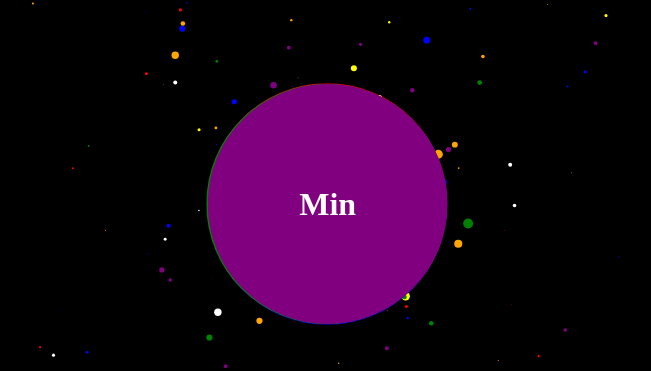
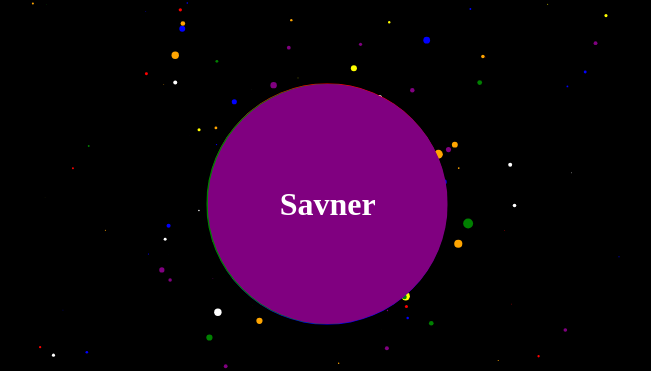
Before and after one commit to setjab/Mia, a plain HTML site: page index.html in a window 1280 px wide. Shown: the part 196-567 px from the top of the page, without its empty margins (313-964 px from the left). Drawn offline with Linux system fonts and the light colour scheme.

Commit message:
Update index.html

```diff
--- a/index.html
+++ b/index.html
@@ -67,9 +67,9 @@
     <div id="circle-container">
         <div id="center-circle" class="circle">Mia</div>
         <div class="circle" id="circle-1" style="background-color: red;">Jeg</div>
-        <div class="circle" id="circle-2" style="background-color: blue;">Savner</div>
+        <div class="circle" id="circle-2" style="background-color: blue;">Min</div>
         <div class="circle" id="circle-3" style="background-color: green;">Kollega</div>
-        <div class="circle" id="circle-4" style="background-color: purple;">Min</div>
+        <div class="circle" id="circle-4" style="background-color: purple;">Savner</div>
     </div>
 
     <script>
```
